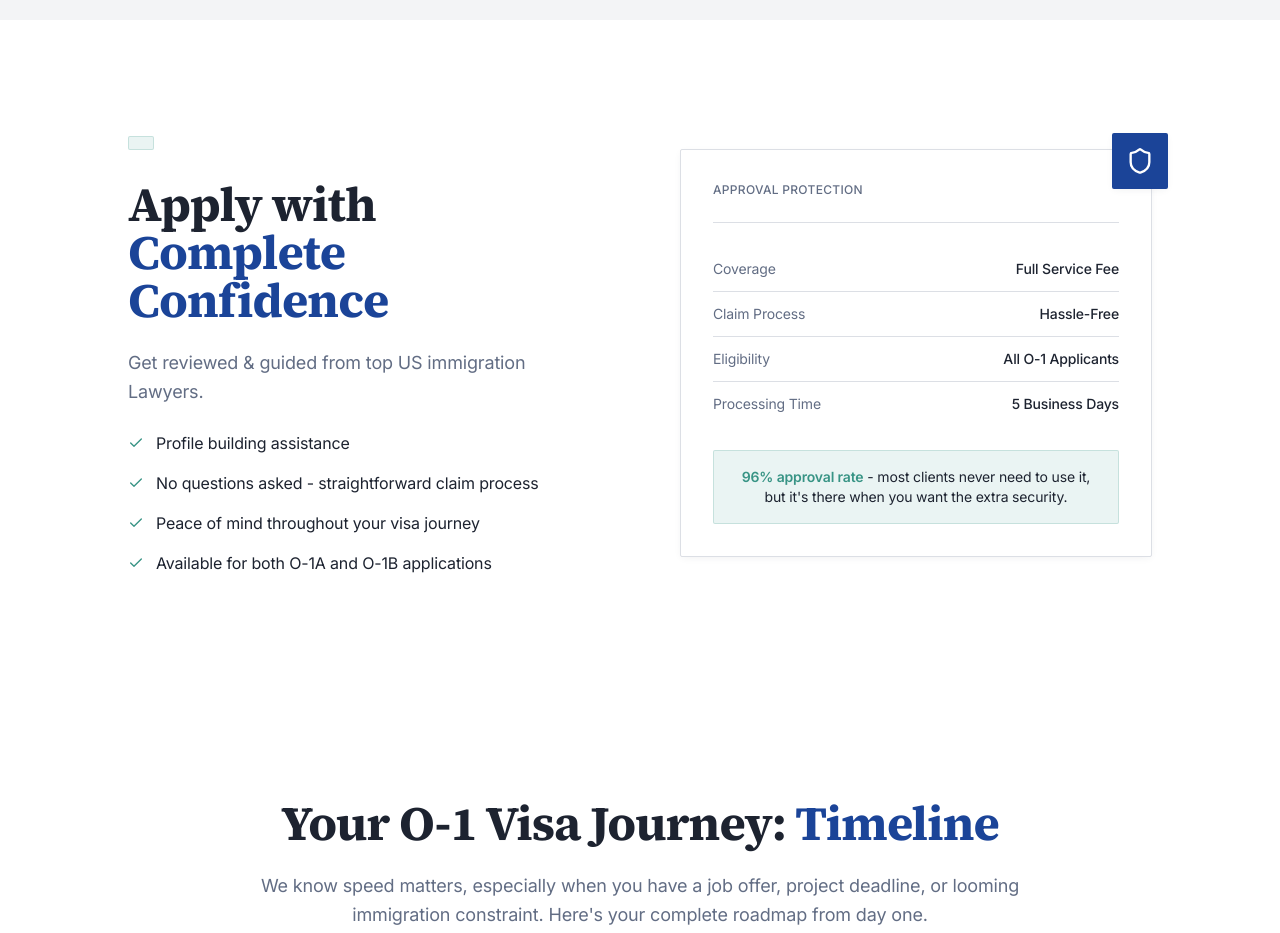
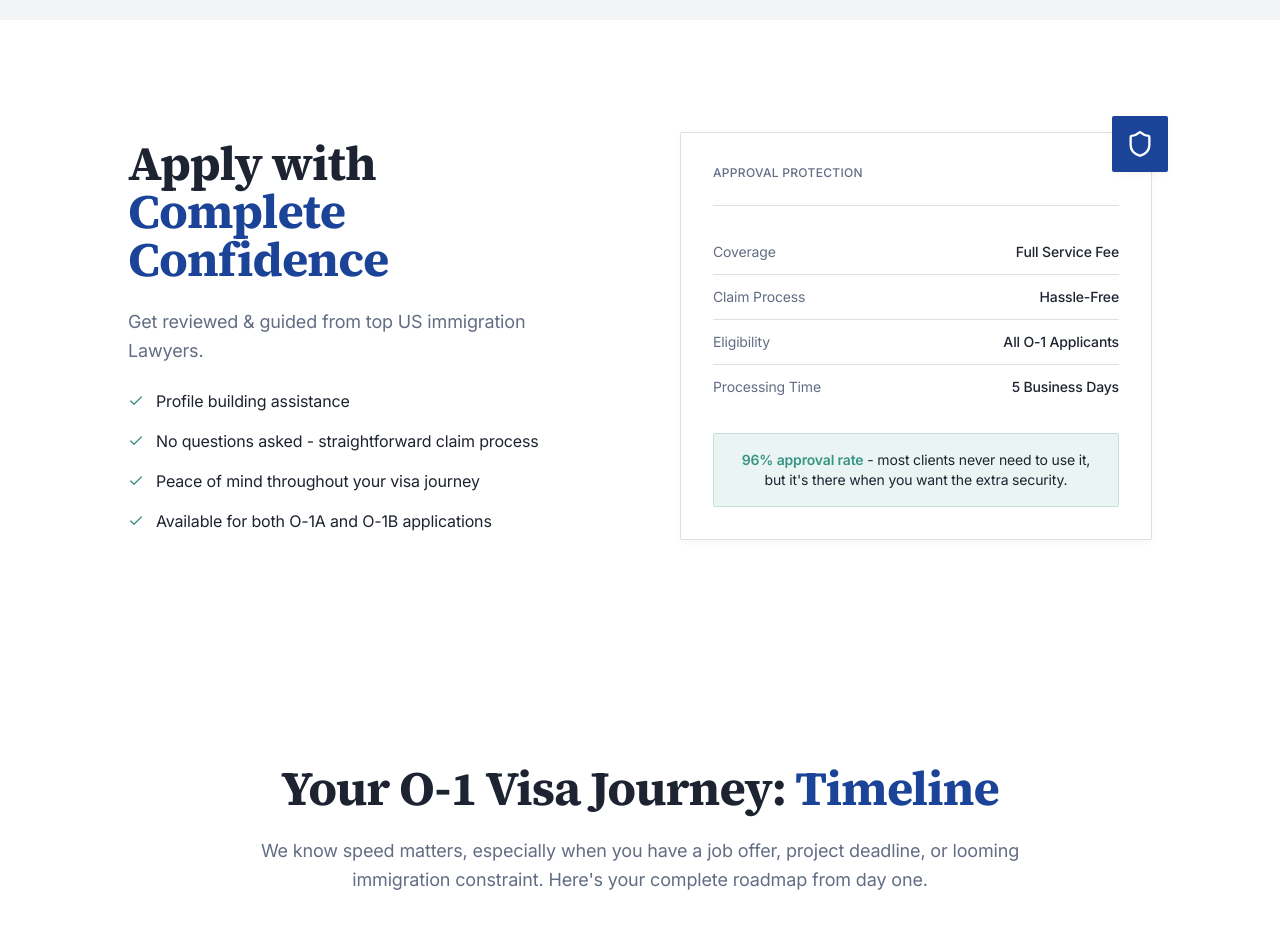
Before and after one commit to rohitvarshney-web/o1-journey-flow, a React (Vite) app: page / in a window 1280 px wide. Shown: the part 1340-2273 px from the top of the page. Built offline with nearby package versions, Linux system fonts and the light colour scheme; the HTML template or start-up script is replaced by a standard one.

Commit message:
Code edited in Lovable Code Editor
Edited UI in Lovable

Co-authored-by: rohitvarshney-web <227240401+rohitvarshney-web@users.noreply.github.com>

```diff
--- a/src/components/ApprovalProtection.tsx
+++ b/src/components/ApprovalProtection.tsx
@@ -28,13 +28,6 @@ const ApprovalProtection = () => {
           <div className="grid lg:grid-cols-2 gap-12 lg:gap-20 items-center">
             {/* Content Side */}
             <div className="space-y-6">
-              <motion.div
-                initial={{ opacity: 0, y: 10 }}
-                animate={isInView ? { opacity: 1, y: 0 } : { opacity: 0, y: 10 }}
-                transition={{ duration: 0.4, delay: 0.1 }}
-                className="inline-flex items-center gap-2 px-3 py-1.5 rounded-sm bg-accent/10 border border-accent/20"
-              ></motion.div>
-
               <motion.h2
                 initial={{ opacity: 0, y: 10 }}
                 animate={isInView ? { opacity: 1, y: 0 } : { opacity: 0, y: 10 }}
```
